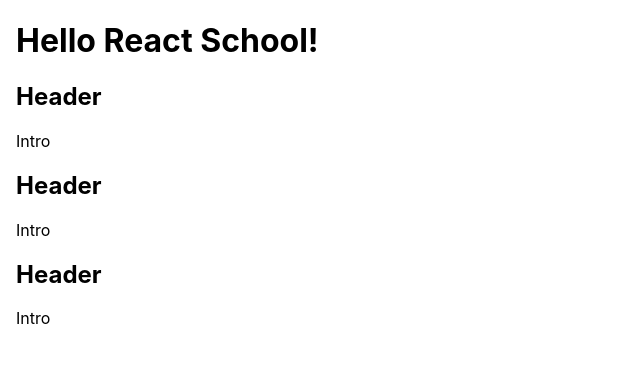
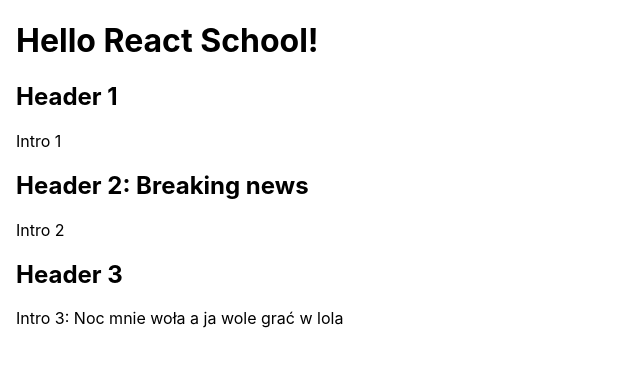
Before and after one commit to mattyl006/react-school, a React (Create React App) app in the folder training-project/: page / in a window 1280 px wide. Shown: the top 366 px of the page, without its empty margins (0-640 px from the left). Built offline with nearby package versions, Linux system fonts and the light colour scheme.

Commit message:
News component: refactor by destructuring props

```diff
--- a/training-project/src/App.js
+++ b/training-project/src/App.js
@@ -1,22 +1,23 @@
 import React from 'react';
 import './App.css';
 
-function News() {
+function News({header, intro}) { // dane przekazywane do funkcji w postaci json to tak zwany "props"
     return (
         <section>
-            <h2>Header</h2>
-            <p>Intro</p>
+            <h2>{header}</h2>
+            <p>{intro}</p>
         </section>
     );
-} // Ostatnio taki zapis funkcyjny jest bardziej popularny
+} /* za pomocą klamerek {} bindujemy jakieś dynamiczne wartości, bez nich dostaniemy normalny
+łańcuch string */
 
 function App() {
     return (
         <div>
             <h1>Hello React School!</h1>
-            <News h2="Header 1" p="Intro 1" />
-            <News h2="Header 2: Breaking news" p="Intro 2" />
-            <News h2="Header 3" p="Intro 3: Noc mnie woła a ja wole grać w lola" />
+            <News header="Header 1" intro="Intro 1" />
+            <News header="Header 2: Breaking news" intro="Intro 2" />
+            <News header="Header 3" intro="Intro 3: Noc mnie woła a ja wole grać w lola" />
         </div>
     );
 }
```
